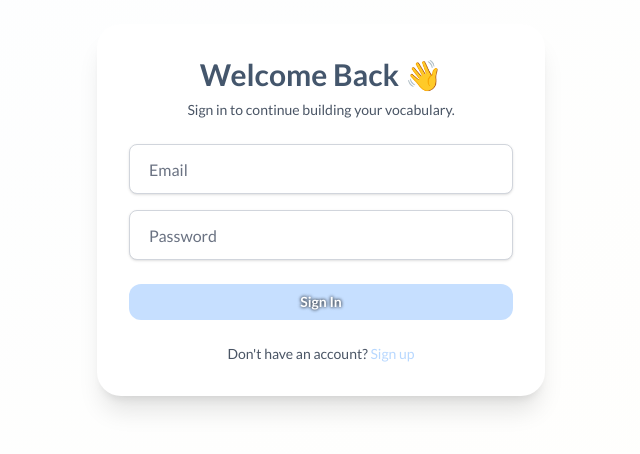
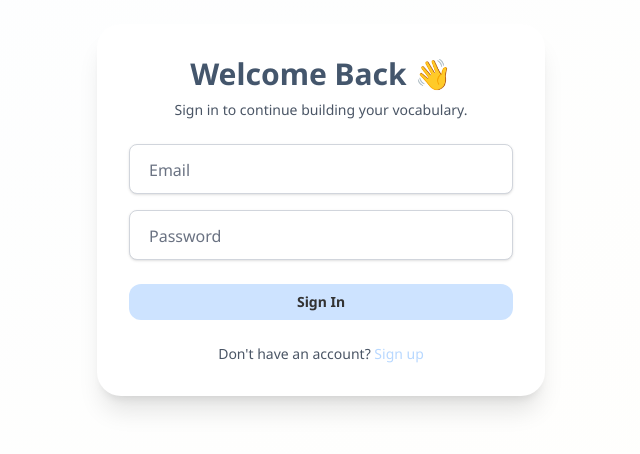
Before and after one commit to denkxi/digital-dictionary-client, a React (Vite) app: page /auth in a window 1280 px wide. Shown: the part 238-692 px from the top of the page, without its empty margins (319-959 px from the left). Built offline with nearby package versions, Linux system fonts and the light colour scheme.

Commit message:
feat(shared/components): slight design change in reusable button.tsx

```diff
--- a/index.html
+++ b/index.html
@@ -4,7 +4,7 @@
     <meta charset="UTF-8" />
     <link rel="icon" type="image/svg+xml" href="/kotoba_icon.png" />
     <link href="/src/index.css" rel="stylesheet">
-    <link href="https://fonts.googleapis.com/css2?family=Lato:wght@400;700&display=swap" rel="stylesheet">
+    <link href="https://fonts.googleapis.com/css2?family=Noto+Sans:wght@400;700&display=swap" rel="stylesheet">
     <meta name="viewport" content="width=device-width, initial-scale=1.0" />
     <title>Kotoba</title>
   </head>
--- a/src/index.css
+++ b/src/index.css
@@ -8,8 +8,10 @@
     --color-accent-2: #E8F5E9;
     --color-text: #333333;
     --color-title: #44566C;
+    --color-orange: #F4BB44;
+    --color-yellow: #fdfbd4;
 
-    --font-sans: 'Lato', sans-serif;
+    --font-sans: 'Noto Sans', sans-serif;
 }
 
 @layer utilities {
--- a/src/shared/components/Button.tsx
+++ b/src/shared/components/Button.tsx
@@ -1,7 +1,7 @@
 import { ButtonHTMLAttributes } from 'react';
 import clsx from 'clsx';
 
-type Variant = 'primary' | 'secondary' | 'danger' | 'ghost';
+type Variant = 'primary' | 'secondary' | 'danger' | 'ghost' | 'tertiary';
 
 type ButtonProps = ButtonHTMLAttributes<HTMLButtonElement> & {
   variant?: Variant;
@@ -12,8 +12,9 @@ export default function Button({ variant = 'primary', className, ...props }: But
     'px-4 py-2 text-sm font-semibold rounded-xl transition focus:outline-none cursor-pointer hover:scale-105';
 
   const variants: Record<Variant, string> = {
-    primary: 'bg-primary-2/80 text-white hover:bg-primary-2 text-outline',
-    secondary: 'bg-accent-2 text-text hover:bg-green-100',
+    primary: 'bg-primary-2/70 text-text hover:bg-primary-2',
+    secondary: 'bg-yellow text-text hover:bg-yellow/80',
+    tertiary: 'bg-orange text-text hover:bg-orange/80',
     danger: 'bg-red-100 text-red-700 hover:bg-red-200',
     ghost: 'bg-transparent text-text hover:bg-gray-100',
   };
```
